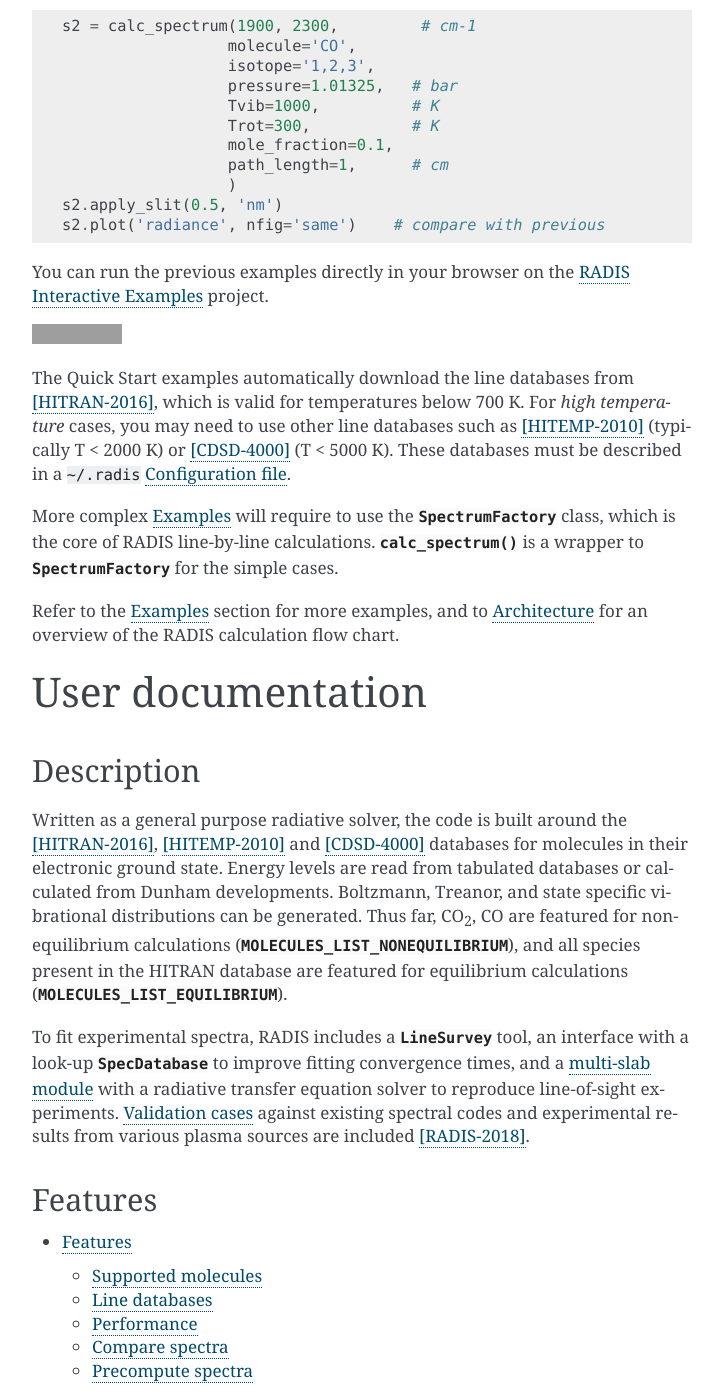
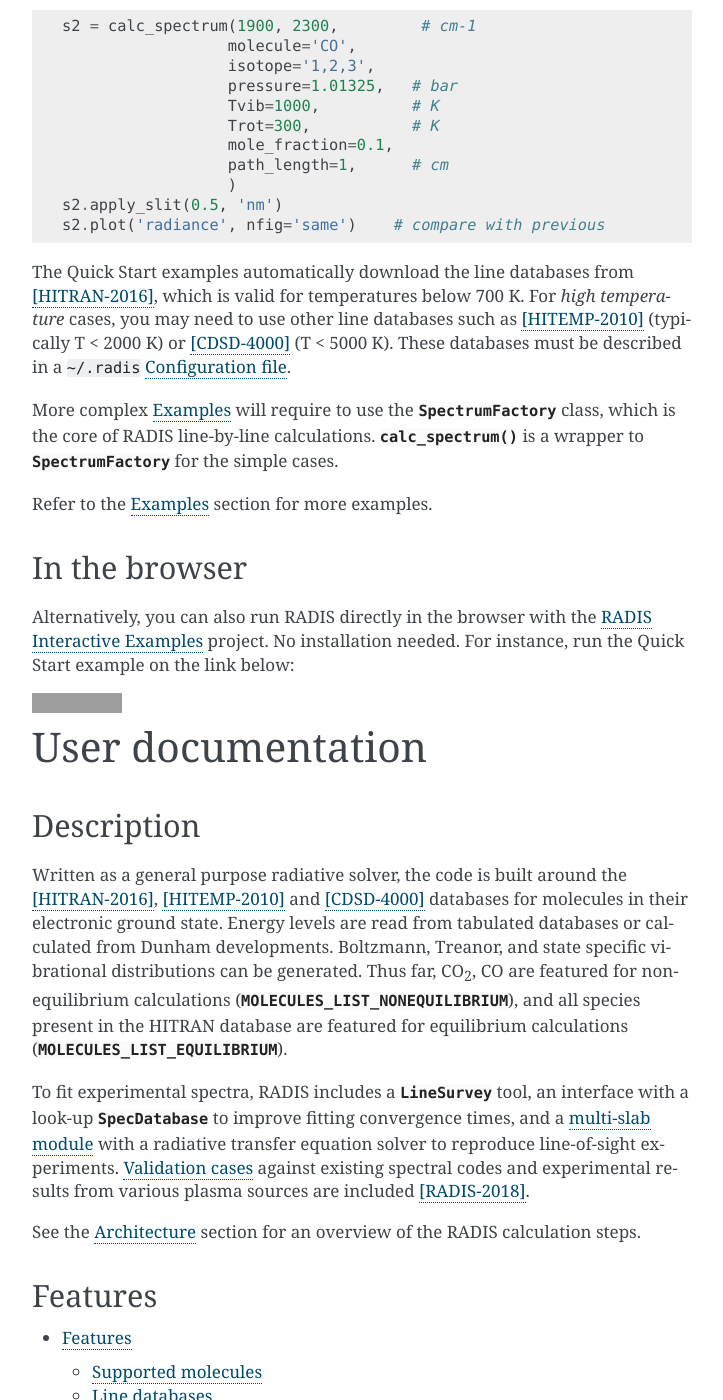
Before and after one commit to radis/radis, a Sphinx documentation site: the page built from docs/index.rst, in a window 1280 px wide and 1400 px high, scrolled down 1372 px. Shown: the whole window, without its empty margins (388-1111 px from the left). Built offline with Sphinx 7.4.7, drawn with Linux system fonts in a browser that asks for light colours; pages that are not in the unit, such as notebooks, are missing from menus; grey boxes are pictures that could not be loaded.

Commit message:
more emphasis on RADIS in the browser

```diff
--- a/docs/index.rst
+++ b/docs/index.rst
@@ -70,13 +70,6 @@ energies) ::
     s2.apply_slit(0.5, 'nm')
     s2.plot('radiance', nfig='same')    # compare with previous
 
-You can run the previous examples directly in your browser on the
-`RADIS Interactive Examples <https://github.com/radis/radis-examples#interactive-examples>`_ project.
-
-.. image:: https://mybinder.org/badge.svg
-    :target: https://mybinder.org/v2/gh/radis/radis-examples/master?filepath=first_example.ipynb
-    :alt: https://mybinder.org/v2/gh/radis/radis-examples/master?filepath=first_example.ipynb
-
 The Quick Start examples automatically download the line databases from [HITRAN-2016]_, which is valid for temperatures below 700 K.
 For *high temperature* cases, you may need to use other line databases such as
 [HITEMP-2010]_ (typically T < 2000 K) or [CDSD-4000]_ (T < 5000 K). These databases must be described in a ``~/.radis``
@@ -87,14 +80,29 @@ class, which is the core of RADIS line-by-line calculations.
 :py:func:`~radis.lbl.calc.calc_spectrum` is a wrapper to :py:class:`~radis.lbl.factory.SpectrumFactory`
 for the simple cases.
 
-Refer to the :ref:`Examples <label_examples>` section for more examples, and to :ref:`Architecture <label_dev_architecture>`
-for an overview of the RADIS calculation flow chart.
+Refer to the :ref:`Examples <label_examples>` section for more examples.
+
+In the browser
+--------------
+
+Alternatively, you can also run RADIS directly in the browser with the
+`RADIS Interactive Examples <https://github.com/radis/radis-examples#interactive-examples>`_ project.
+No installation needed. For instance, run the Quick Start example on the link below:
+
+.. image:: https://mybinder.org/badge.svg
+    :target: https://mybinder.org/v2/gh/radis/radis-examples/master?filepath=first_example.ipynb
+    :alt: https://mybinder.org/v2/gh/radis/radis-examples/master?filepath=first_example.ipynb
+
+
 
 ==================
 User documentation
 ==================
 
 .. include:: description.rst
+
+See the :ref:`Architecture <label_dev_architecture>` section for an overview of the RADIS calculation
+steps.
 
 Features
 --------
```
